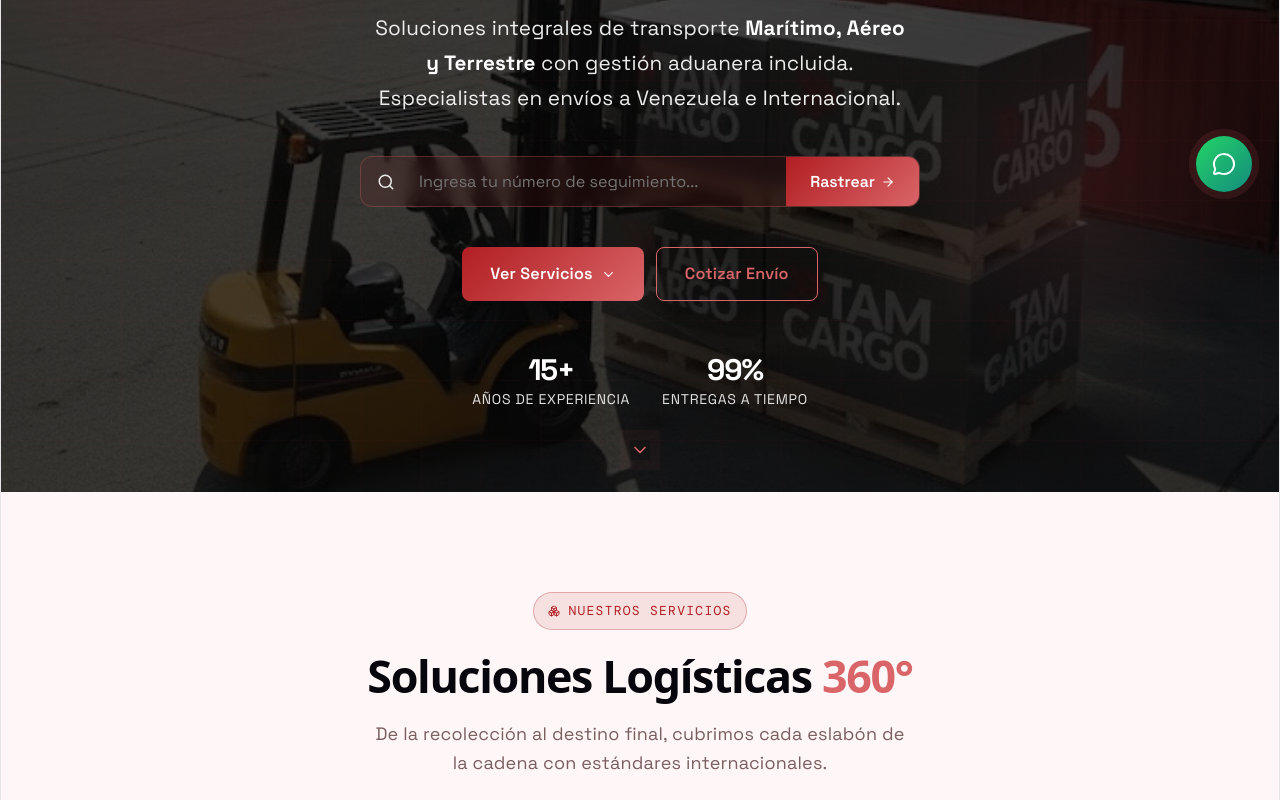
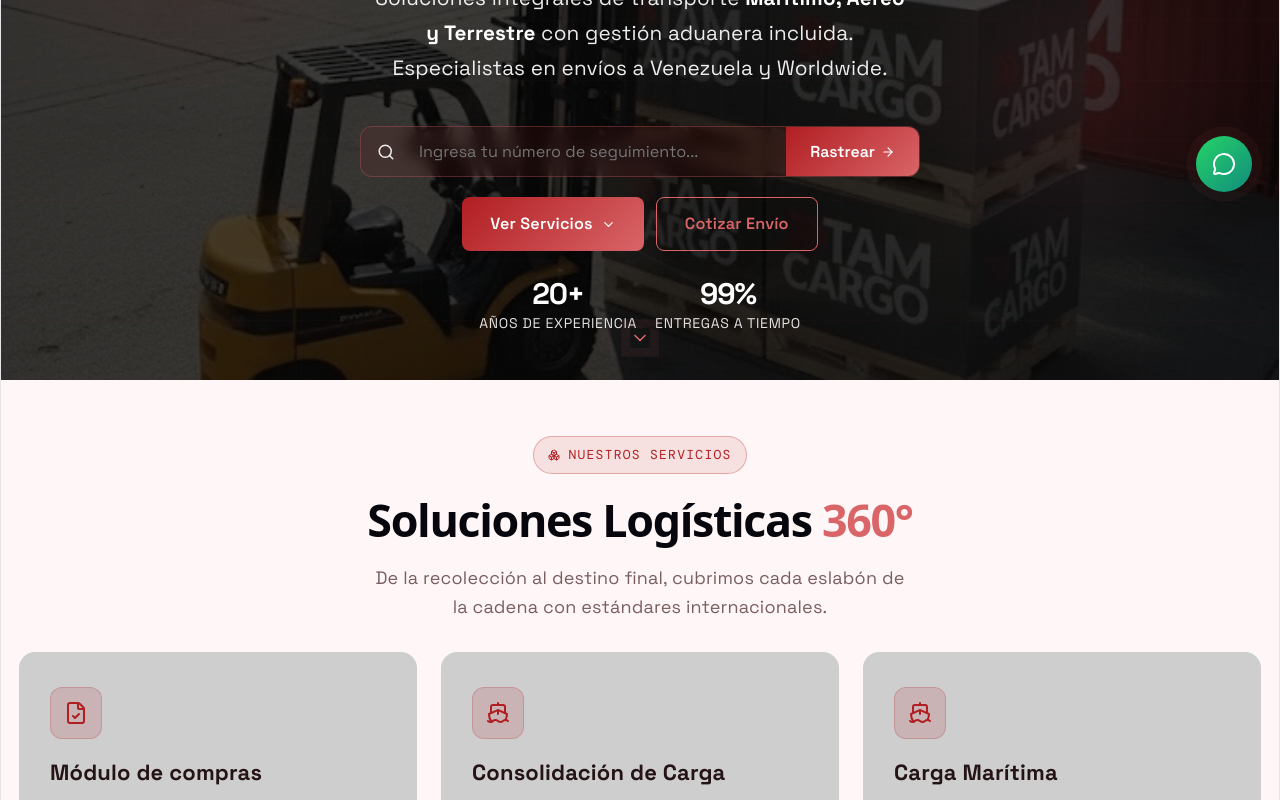
Before and after one commit to SamuelKostko/tamcargo, a React (Vite) app: page / in a window 1280 px wide. Shown: the part 580-1380 px from the top of the page. Built offline with nearby package versions, Linux system fonts and the light colour scheme.

Commit message:
WHITE SPACES

```diff
--- a/src/App.jsx
+++ b/src/App.jsx
@@ -298,7 +298,7 @@ const globalStyles = `
   .contact-band {
     display: grid;
     grid-template-columns: 1fr auto;
-    gap: 40px;
+    gap: 22px;
     align-items: center;
   }
 
@@ -312,7 +312,7 @@ const globalStyles = `
   .footer-grid {
     display: grid;
     grid-template-columns: 2fr 1fr 1fr 2fr;
-    gap: 40px;
+    gap: 22px;
   }
 
   .footer-address-grid {
@@ -910,7 +910,7 @@ function Hero({ onTrack }) {
       <div style={{
         position: "relative", zIndex: 3,
         maxWidth: 1200, margin: "0 auto",
-        padding: "120px 24px 80px",
+        padding: "90px 18px 44px",
         width: "100%",
         display: "flex",
         flexDirection: "column",
@@ -970,7 +970,7 @@ function Hero({ onTrack }) {
           margin: "0 auto 40px",
           animation: "slideUp 0.7s 0.2s ease both",
         }}>
-          Soluciones integrales de transporte <strong style={{ color: "white" }}>Marítimo, Aéreo y Terrestre</strong> con gestión aduanera incluida. Especialistas en envíos a Venezuela e Internacional.
+          Soluciones integrales de transporte <strong style={{ color: "white" }}>Marítimo, Aéreo y Terrestre</strong> con gestión aduanera incluida. Especialistas en envíos a Venezuela y Worldwide.
         </p>
 
         {/* Tracking search bar */}
@@ -981,7 +981,7 @@ function Hero({ onTrack }) {
           border: "1.5px solid rgba(217,101,104,0.3)",
           borderRadius: 12,
           overflow: "hidden",
-          margin: "0 auto 40px",
+          margin: "0 auto 20px",
           backdropFilter: "blur(8px)",
           animation: "slideUp 0.7s 0.3s ease both",
         }}>
@@ -1024,11 +1024,11 @@ function Hero({ onTrack }) {
 
         {/* Mini stats */}
         <div style={{
-          display: "flex", gap: 32, marginTop: 56, flexWrap: "wrap", justifyContent: "center",
+          display: "flex", gap: 18, marginTop: 30, flexWrap: "wrap", justifyContent: "center",
           animation: "slideUp 0.7s 0.5s ease both",
         }}>
           {[
-            { value: "15+", label: "Años de experiencia" },
+            { value: "20+", label: "Años de experiencia" },
             { value: "99%", label: "Entregas a tiempo" },
           ].map(s => (
             <div key={s.label} style={{ display: "flex", flexDirection: "column", gap: 2 }}>
@@ -1096,8 +1096,8 @@ function Services() {
   const { ref, visible } = useScrollAnimation();
 
   return (
-    <section id="servicios" style={{ padding: "100px 24px", maxWidth: 1380, margin: "0 auto" }}>
-      <div ref={ref} className={`fade-up ${visible ? "visible" : ""}`} style={{ textAlign: "center", marginBottom: 64 }}>
+    <section id="servicios" style={{ padding: "56px 18px", maxWidth: 1380, margin: "0 auto" }}>
+      <div ref={ref} className={`fade-up ${visible ? "visible" : ""}`} style={{ textAlign: "center", marginBottom: 30 }}>
         <div style={{
           display: "inline-flex", alignItems: "center", gap: 8,
           background: "rgba(177,30,34,0.1)", border: "1px solid rgba(177,30,34,0.3)",
@@ -1191,15 +1191,15 @@ function Trust() {
 
   return (
     <section id="confianza" style={{
-      position: "relative", padding: "100px 0", overflow: "hidden",
+      position: "relative", padding: "56px 0", overflow: "hidden",
       background: "linear-gradient(180deg, transparent, rgba(177,30,34,0.04) 50%, transparent)",
     }}>
-      <hr className="h-stripe" style={{ maxWidth: 800, margin: "0 auto 80px" }} />
+      <hr className="h-stripe" style={{ maxWidth: 800, margin: "0 auto 34px" }} />
 
       <div style={{ maxWidth: 1200, margin: "0 auto", padding: "0 24px" }}>
         {/* Stats row */}
         <div ref={ref} className={`fade-up ${visible ? "visible" : ""}`}
-          style={{ display: "grid", gridTemplateColumns: "repeat(auto-fit, minmax(150px, 1fr))", gap: 16, marginBottom: 80 }}>
+          style={{ display: "grid", gridTemplateColumns: "repeat(auto-fit, minmax(150px, 1fr))", gap: 16, marginBottom: 34 }}>
           {stats.map((s, i) => (
             <div key={s.label} className="stat-card">
               <s.icon size={22} color={C.cyan} style={{ marginBottom: 12 }} />
@@ -1210,7 +1210,7 @@ function Trust() {
         </div>
 
         {/* Two column: text + reasons */}
-        <div style={{ display: "grid", gridTemplateColumns: "1fr 1fr", gap: 60, alignItems: "start" }}
+        <div style={{ display: "grid", gridTemplateColumns: "1fr 1fr", gap: 26, alignItems: "start" }}
           className="two-col-responsive">
           <div>
             <div style={{
@@ -1229,7 +1229,7 @@ function Trust() {
             <p style={{ color: C.gray, lineHeight: 1.75, marginBottom: 20, fontSize: "0.93rem" }}>
               En TAM Cargo nos dedicamos al transporte marítimo y aéreo, así como a soluciones logísticas integrales: aduanas y almacenaje. Somos el puente confiable entre tus negocios y Venezuela.
             </p>
-            <p style={{ color: C.gray, lineHeight: 1.75, fontSize: "0.93rem", marginBottom: 32 }}>
+            <p style={{ color: C.gray, lineHeight: 1.75, fontSize: "0.93rem", marginBottom: 22 }}>
               Con presencia en Estados Unidos, China y Venezuela, ofrecemos cobertura completa con personal especializado en cada nodo de la cadena de suministro.
             </p>
             <a href="#contacto" className="btn-primary" style={{ background: "linear-gradient(135deg, #B11E22, #d96568)" }}>
@@ -1280,7 +1280,7 @@ function About() {
     <section
       id="nosotros"
       style={{
-        padding: "80px 0",
+        padding: "46px 0",
         backgroundImage:
           "linear-gradient(rgba(18,10,11,0.82), rgba(18,10,11,0.82)), url('https://www.publicdomainpictures.net/pictures/500000/velka/containerschip-vrachtschip-boot-1679508667oFJ.jpg')",
         backgroundSize: "cover",
@@ -1307,9 +1307,9 @@ function About() {
         </h2>
         <p style={{
           fontSize: "1.05rem", lineHeight: 1.8, color: "rgba(255,255,255,0.92)",
-          maxWidth: 680, margin: "0 auto 32px",
+          maxWidth: 680, margin: "0 auto 22px",
           background: "rgba(255,255,255,0.06)", border: "1px solid rgba(217,101,104,0.28)",
-          borderRadius: 16, padding: "32px 40px",
+          borderRadius: 16, padding: "20px 18px",
         }}>
           "Brindar soluciones logísticas integrales de transporte marítimo y aéreo con los más altos estándares de calidad, seguridad y puntualidad, conectando a nuestros clientes con el mundo y facilitando el comercio internacional hacia Venezuela y destinos globales."
         </p>
@@ -1339,7 +1339,7 @@ function Contact() {
     <section
       id="contacto"
       style={{
-        padding: "80px 24px",
+        padding: "42px 18px",
         background: "#fff",
       }}
     >
@@ -1347,7 +1347,7 @@ function Contact() {
         maxWidth: 1200, margin: "0 auto",
         background: "linear-gradient(145deg, #1a0f11 0%, #241416 60%, #2a171a 100%)",
         border: "1px solid rgba(217,101,104,0.35)",
-        borderRadius: 24, padding: "64px 48px",
+        borderRadius: 24, padding: "36px 24px",
       }}>
         <div style={{ textAlign: "center" }}>
           <h2 style={{ fontSize: "clamp(1.5rem, 3vw, 2.2rem)", fontWeight: 800, letterSpacing: "-0.03em", marginBottom: 12, color: "#fff" }}>
@@ -1399,10 +1399,10 @@ function Footer({ onOpenPrivacy, onOpenTerms }) {
     <footer style={{
       background: C.navyMid,
       borderTop: "1px solid rgba(177,30,34,0.15)",
-      padding: "64px 24px 24px",
+      padding: "34px 18px 14px",
     }}>
       <div style={{ maxWidth: 1200, margin: "0 auto" }}>
-        <div className="footer-grid" style={{ marginBottom: 48 }}>
+        <div className="footer-grid" style={{ marginBottom: 22 }}>
           {/* Brand col */}
           <div>
             <div style={{ display: "flex", alignItems: "center", gap: 10, marginBottom: 16 }}>
```
